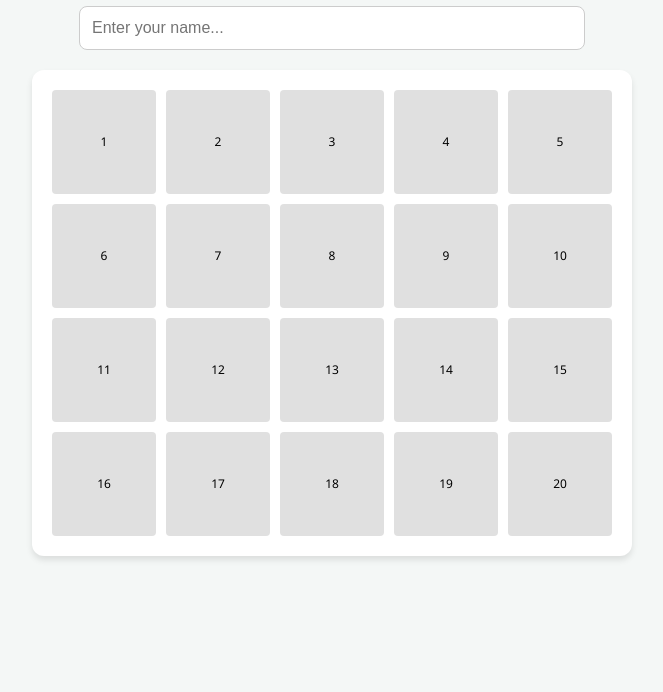
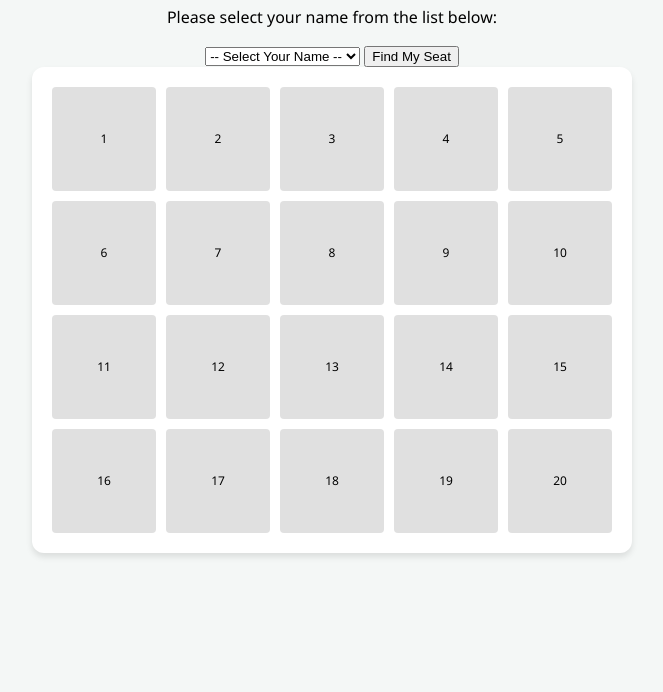
Before and after one commit to shayne-charmaine/niklaus-charmaine-wedding, a plain HTML site: page index.html in a window 1280 px wide. Shown: the part 108-800 px from the top of the page, without its empty margins (308-971 px from the left). Drawn offline with Linux system fonts and the light colour scheme.

Commit message:
index.html

```diff
--- a/index.html
+++ b/index.html
@@ -10,8 +10,13 @@
 
     <div class="container">
         <h1>Find Your Seat</h1>
+        <p>Please select your name from the list below:</p>
+
         <div class="search-box">
-            <input type="text" id="guestSearch" placeholder="Enter your name..." onkeyup="findSeat()">
+            <select id="guestDropdown">
+                <option value="">-- Select Your Name --</option>
+                </select>
+            <button onclick="findSeat()">Find My Seat</button>
         </div>
 
         <div id="seating-grid" class="grid">
```
